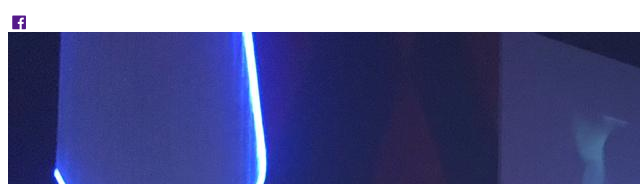
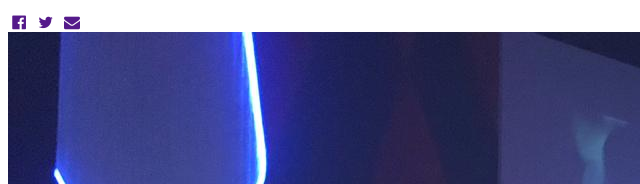
Before and after one commit to jvalen92/special-computing-machine, a plain HTML site: page index.html in a window 1280 px wide. Shown: the part 256-440 px from the top of the page, 0-640 px from the left. Drawn offline with Linux system fonts and the light colour scheme.

Commit message:
iconos visibles (Error en los nombres)

```diff
--- a/index.html
+++ b/index.html
@@ -36,9 +36,9 @@
             </ul>
             <!--.social-icon>a.social-icon__link*3>span.icon--->
             <div class="social-icon">
-                <a href="" class="social-icon__link"><span class="icon-facebook"></span></a>
-                <a href="" class="social-icon__link"><span class="icon-twiter"></span></a>
-                <a href="" class="social-icon__link"><span class="icon-mail"></span></a>
+                    <a href="" class="social-icon__link"><span class="icon-facebook"></span></a>
+                <a href="" class="social-icon__link"><span class="icon-twitter"></span></a>
+                <a href="" class="social-icon__link"><span class="icon-mail-alt"></span></a>
             </div>
         </div>
     </nav>
```
